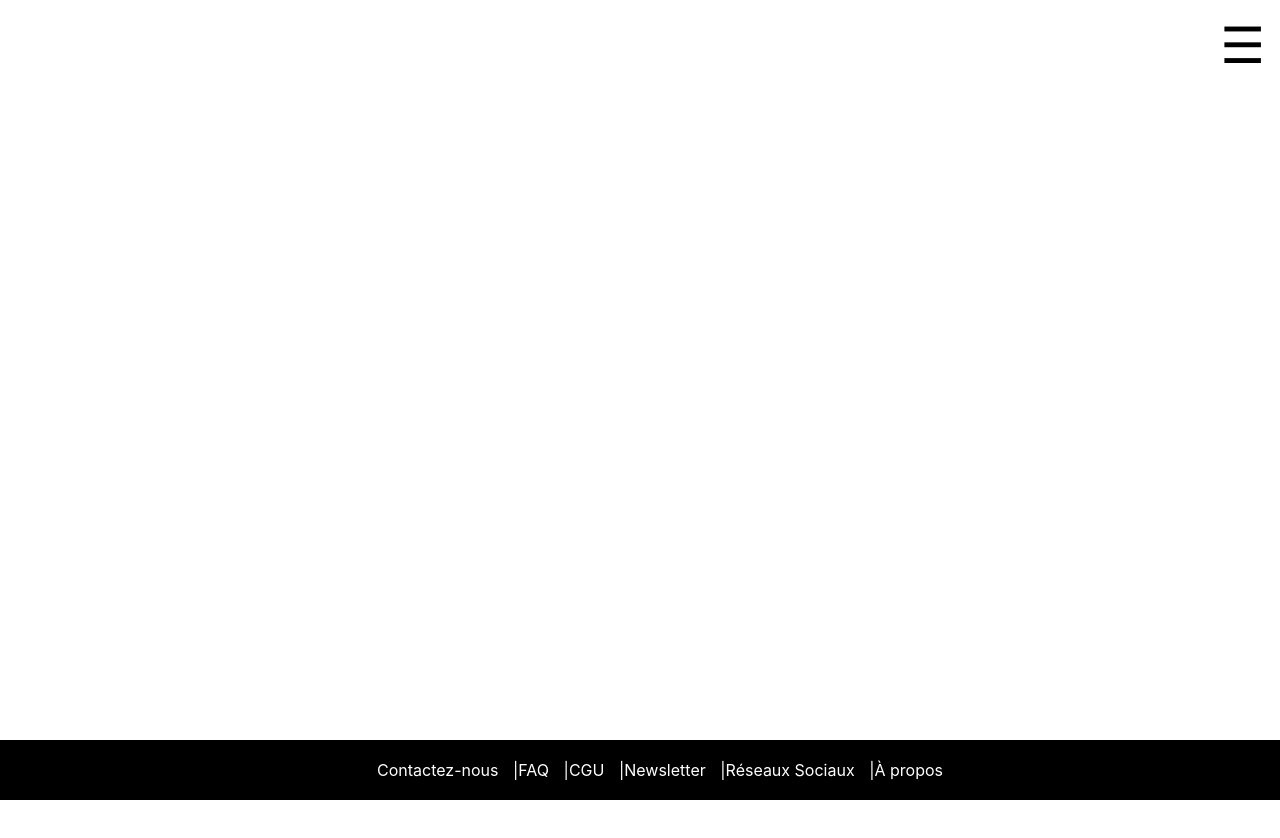
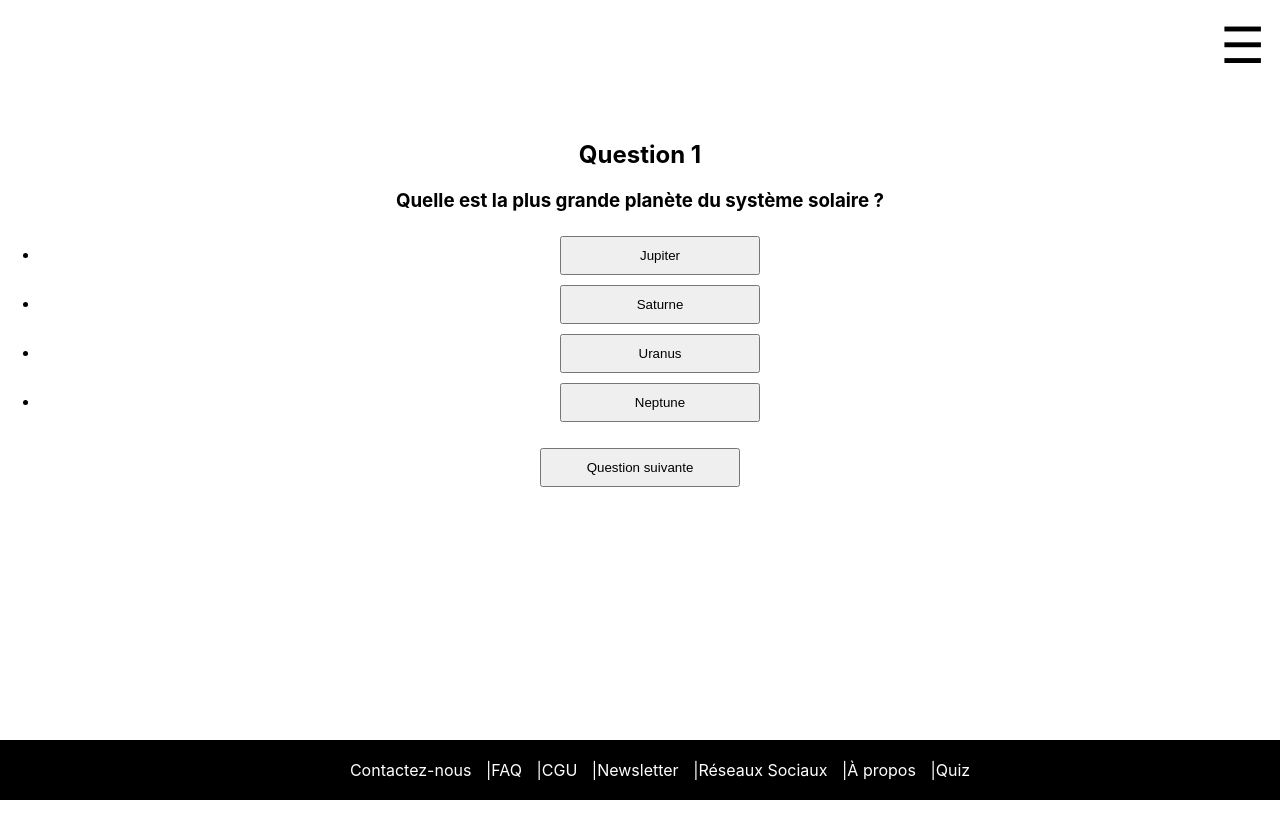
Before and after one commit to Iniestadiks/OrbitIQFrontend, a React (Create React App) app: page /quiz in a window 1280 px wide. Shown: the top 838 px of the page. Built offline with nearby package versions, Linux system fonts and the light colour scheme.

Commit message:
quiz and contact link in menu

```diff
--- a/src/App.js
+++ b/src/App.js
@@ -9,6 +9,7 @@ import CGU from './components/CGU';
 import Newsletter from './components/Newsletter';
 import Socials from './components/Socials';
 import About from './components/About';
+import Quiz from './components/Quiz';
 import Menu from './components/Menu';
 import Footer from './components/Footer';
 
@@ -27,6 +28,7 @@ function App() {
           <Route path="/newsletter" element={<Newsletter />} />
           <Route path="/socials" element={<Socials />} />
           <Route path="/about" element={<About />} />
+          <Route path="/quiz" element={<Quiz />} />
         </Routes>
         <Footer />
       </div>
--- a/src/components/Footer.js
+++ b/src/components/Footer.js
@@ -20,7 +20,8 @@ function Footer() {
             <Link to="/cgu" style={{ color: 'white', textDecoration: 'none', marginRight: '10px' }}>CGU</Link> |
             <Link to="/newsletter" style={{ color: 'white', textDecoration: 'none', marginRight: '10px' }}>Newsletter</Link> |
             <Link to="/socials" style={{ color: 'white', textDecoration: 'none', marginRight: '10px' }}>Réseaux Sociaux</Link> |
-            <Link to="/about" style={{ color: 'white', textDecoration: 'none' }}>À propos</Link>
+            <Link to="/about" style={{ color: 'white', textDecoration: 'none', marginRight: '10px' }}>À propos</Link>  |
+            <Link to="/quiz" style={{ color: 'white', textDecoration: 'none' }}>Quiz</Link>
         </footer>
     );
 }
--- a/src/components/Menu.js
+++ b/src/components/Menu.js
@@ -50,6 +50,8 @@ function Menu() {
             <div style={menuStyle}>
                 <Link to="/" style={linkStyle}>Accueil</Link>
                 <Link to="/articles" style={linkStyle}>Articles</Link>
+                <Link to="/contact" style={linkStyle}>Contactez-nous</Link>
+                <Link to="/quiz" style={linkStyle}>Quiz</Link>
                 {/* Ajoutez d'autres liens au besoin */}
             </div>
         </div>
--- /dev/null
+++ b/src/components/Quiz.js
@@ -0,0 +1,165 @@
+import React, { useState } from 'react';
+
+function Quiz() {
+    // Définir les questions et les réponses
+    const questions = [
+        {
+            id: 1,
+            question: 'Quelle est la plus grande planète du système solaire ?',
+            options: ['Jupiter', 'Saturne', 'Uranus', 'Neptune'],
+            correctAnswer: 'Jupiter',
+            selectedOption: null,
+            answered: false
+        },
+        {
+            id: 2,
+            question: 'Combien de temps faut-il à la Terre pour orbiter autour du Soleil ?',
+            options: ['365.25 jours', '88 jours terrestres', '24 heures', '687 jours terrestres'],
+            correctAnswer: '365.25 jours',
+            selectedOption: null,
+            answered: false
+        },
+        {
+            id: 3,
+            question: 'Quelle planète est souvent appelée la "planète rouge" en raison de sa couleur ?',
+            options: ['Jupiter', 'Mars', 'Vénus', 'Saturne'],
+            correctAnswer: 'Mars',
+            selectedOption: null,
+            answered: false
+        },
+        {
+            id: 4,
+            question: 'Quelle planète est la plus proche du Soleil ?',
+            options: ['Vénus', 'Mars', 'Mercure', 'Terre'],
+            correctAnswer: 'Mercure',
+            selectedOption: null,
+            answered: false
+        },
+        {
+            id: 5,
+            question: 'Quelle planète est connue pour ses anneaux distinctifs ?',
+            options: ['Jupiter', 'Saturne', 'Neptune', 'Uranus'],
+            correctAnswer: 'Saturne',
+            selectedOption: null,
+            answered: false
+        },
+        {
+            id: 6,
+            question: 'Quelle planète est la plus massive du système solaire ?',
+            options: ['Jupiter', 'Uranus', 'Neptune', 'Terre'],
+            correctAnswer: 'Jupiter',
+            selectedOption: null,
+            answered: false
+        },
+        {
+            id: 7,
+            question: 'Quelle planète est la plus éloignée du Soleil ?',
+            options: ['Neptune', 'Uranus', 'Saturne', 'Mars'],
+            correctAnswer: 'Neptune',
+            selectedOption: null,
+            answered: false
+        },
+        {
+            id: 8,
+            question: 'Quelle planète est souvent appelée "la sœur de la Terre" en raison de leurs tailles similaires ?',
+            options: ['Vénus', 'Mars', 'Uranus', 'Mercure'],
+            correctAnswer: 'Vénus',
+            selectedOption: null,
+            answered: false
+        },
+        // Ajoutez d'autres questions ici
+    ];
+
+    // Initialiser l'état pour suivre la question actuelle et les réponses de l'utilisateur
+    const [currentQuestion, setCurrentQuestion] = useState(0);
+    const [userAnswers, setUserAnswers] = useState([]);
+    const [showScore, setShowScore] = useState(false);
+
+    // Gérer la sélection de réponse par l'utilisateur
+    const handleAnswerClick = (selectedOption) => {
+        const isCorrect = selectedOption === questions[currentQuestion].correctAnswer;
+        setUserAnswers([...userAnswers, { questionId: questions[currentQuestion].id, selectedOption, isCorrect }]);
+        // Mettre à jour l'option sélectionnée et marquer la question comme répondue
+        questions[currentQuestion].selectedOption = selectedOption;
+        questions[currentQuestion].answered = true;
+    };
+
+    // Calculer le score total de l'utilisateur
+    const calculateScore = () => {
+        const correctAnswersCount = userAnswers.filter(answer => answer.isCorrect).length;
+        return Math.round((correctAnswersCount / questions.length) * 100);
+    };
+
+    // Afficher le score final
+    const showFinalScore = () => {
+        setShowScore(true);
+    };
+
+    // Retourner à la première question
+    const returnToFirstQuestion = () => {
+        setCurrentQuestion(0);
+        setUserAnswers([]);
+        setShowScore(false);
+        // Réinitialiser les options sélectionnées et les questions répondus
+        questions.forEach(question => {
+            question.selectedOption = null;
+            question.answered = false;
+        });
+    };
+
+    // Aller à la question précédente
+    const goToPreviousQuestion = () => {
+        if (currentQuestion > 0) {
+            setCurrentQuestion(currentQuestion - 1);
+        }
+    };
+
+    return (
+        <div>
+            {showScore ? (
+                <div>
+                    <h2>Votre score final est de {calculateScore()}%</h2>
+                    <p>Merci d'avoir participé au quiz !</p>
+                    <button onClick={returnToFirstQuestion}  style={{ margin: '5px', width: '200px', padding: '10px' }}>Recommencer le quiz</button>
+                </div>
+            ) : (
+                <div>
+                    <h2>Question {currentQuestion + 1}</h2>
+                    <h3>{questions[currentQuestion].question}</h3>
+                    <ul>
+                        {questions[currentQuestion].options.map((option, index) => (
+                            <li key={index}>
+                                <button
+                                    className={option === questions[currentQuestion].selectedOption ? 'selected' : ''}
+                                    onClick={() => handleAnswerClick(option)}
+                                    disabled={questions[currentQuestion].answered}
+                                    style={{ margin: '5px', width: '200px', padding: '10px' }}
+                                >
+                                    {option}
+                                </button>
+                            </li>
+                        ))}
+                    </ul>
+                    {currentQuestion > 0 && (
+                        <button onClick={goToPreviousQuestion}  style={{ margin: '5px', width: '200px', padding: '10px' }}>Question précédente</button>
+                    )}
+                    {currentQuestion < questions.length - 1 ? (
+                        <button onClick={() => setCurrentQuestion(currentQuestion + 1)}  style={{ margin: '5px', width: '200px', padding: '10px' }}>Question suivante</button>
+                    ) : (
+                        <button onClick={showFinalScore}  style={{ margin: '5px', width: '200px', padding: '10px' }}>Voir le score</button>
+                    )}
+                </div>
+            )}
+            <style>
+                {`
+                    button.selected {
+                        background-color: blue;
+                        color: black;
+                    }
+                `}
+            </style>
+        </div>
+    );
+}
+
+export default Quiz;
```
